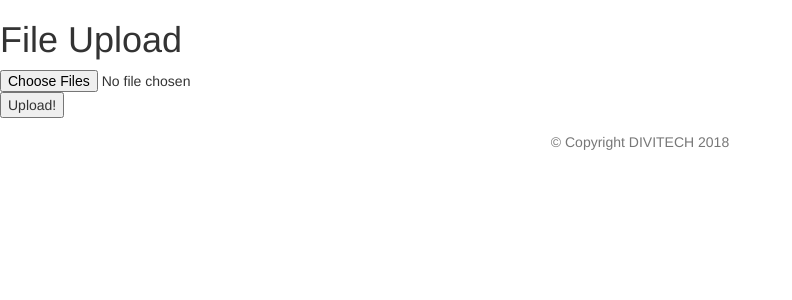
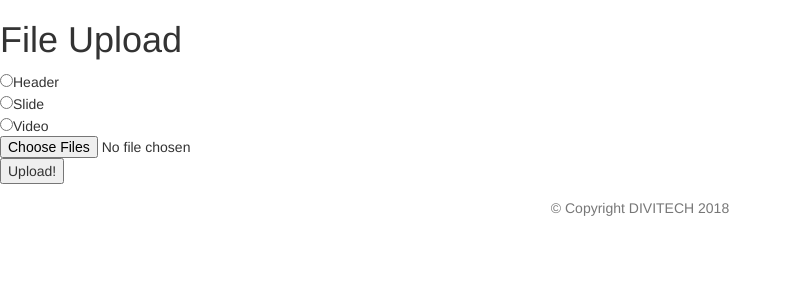
Before and after one commit to enealila/project, a Node server app: page /profile in a window 1280 px wide. Shown: the part 102-402 px from the top of the page, without its empty margins (0-792 px from the left). Run offline with Node 20, Linux system fonts and the light colour scheme; the visitor is signed in with stand-in values (Sample User, id 1); some libraries are stand-ins or nearby versions.

Commit message:
finished

```diff
--- a/routes/index.js
+++ b/routes/index.js
@@ -22,7 +22,7 @@ router.get('/register', auth.is.NOT_LOGGED ,function(req, res){
 router.get('/home', auth.is.LOGGED , function(req, res){
     Image.find({},function(err,image){
         res.render('home',{image:image});
-    })
+    });
 
 });
 router.get('/profile', auth.is.LOGGED , function(req, res){
@@ -134,6 +134,16 @@ const upload = multer({storage:storage}).array('myphoto');
 router.post('/upload',function(req,res){
 	upload(req,res,function(err){
         var array = req.files;
+        var radio = req.body.upload;
+        console.log(radio);
+        if(radio === 'Header'){
+            storage.destination == destination+'/header';
+        }else if(radio === 'Slide'){
+            storage.destination==destination+'/slide';
+        }else{
+            storage.destination == destination+'/video';
+        }
+        console.log(radio);
             for(var i=0;i<array.length;i++){
         var fieldname = array[i].fieldname;
         var originalname = array[i].originalname;
--- a/views/profile.ejs
+++ b/views/profile.ejs
@@ -11,9 +11,14 @@
     action='/upload'
     method='post'
     encType="multipart/form-data">
+      <input type="radio"  name="upload" value="Header">Header<br>
+      <input type="radio"  name="upload" value="Slide">Slide<br>
+      <input type="radio"  name="upload" value="Video">Video
       <input type="file" name="myphoto" multiple/>
       <input type='submit' value='Upload!' />
   </form>
+  <script>
+  </script>
   <footer><%- include partials/footer %></footer>
   </body>
 </html>
```
Also changed, not shown: views/home.ejs (+32 -14 lines), core/config/passport.js (added).
